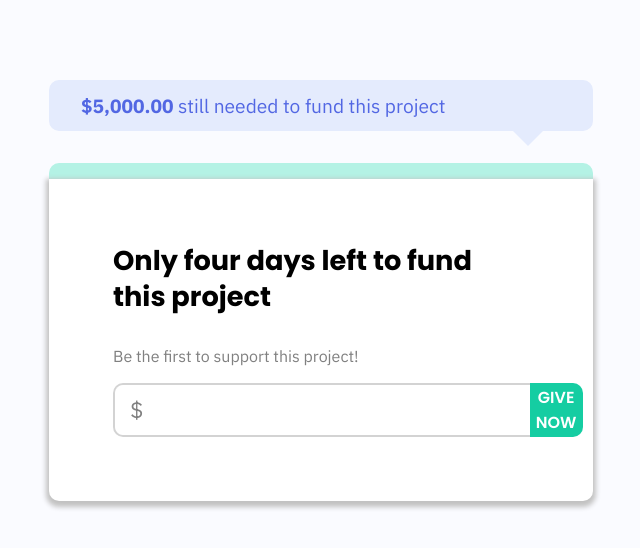
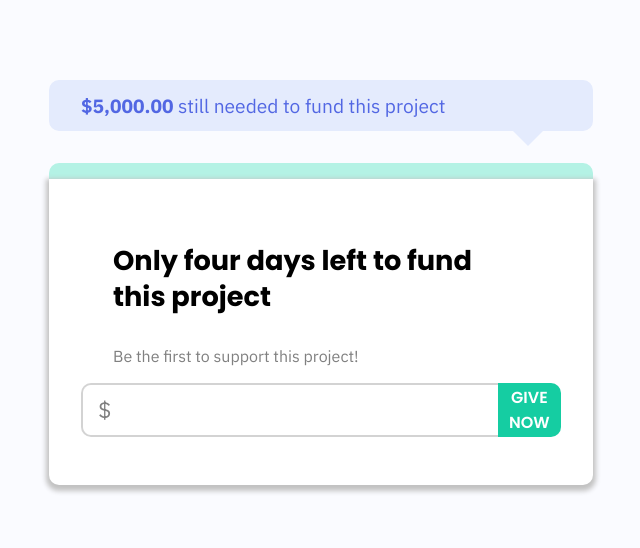
Before and after one commit to codymjarrett/ActiveCampaign-FrontEnd-Coding-Challenge, a Gatsby site: page / in a window 1280 px wide. Shown: the whole page, without its empty margins (319-959 px from the left). Built offline with nearby package versions, Linux system fonts and the light colour scheme; Gatsby itself is replaced by a stand-in of ours.

Commit message:
fixed some styling I didnt catch

```diff
--- a/src/sass/components/_callToAction.scss
+++ b/src/sass/components/_callToAction.scss
@@ -1,6 +1,6 @@
 .call-to-action {
     margin-top: 1rem;
-    padding: 2rem;
+    margin-bottom: 1rem;
     padding-top: 0;
 
     &__wrapper {
```
